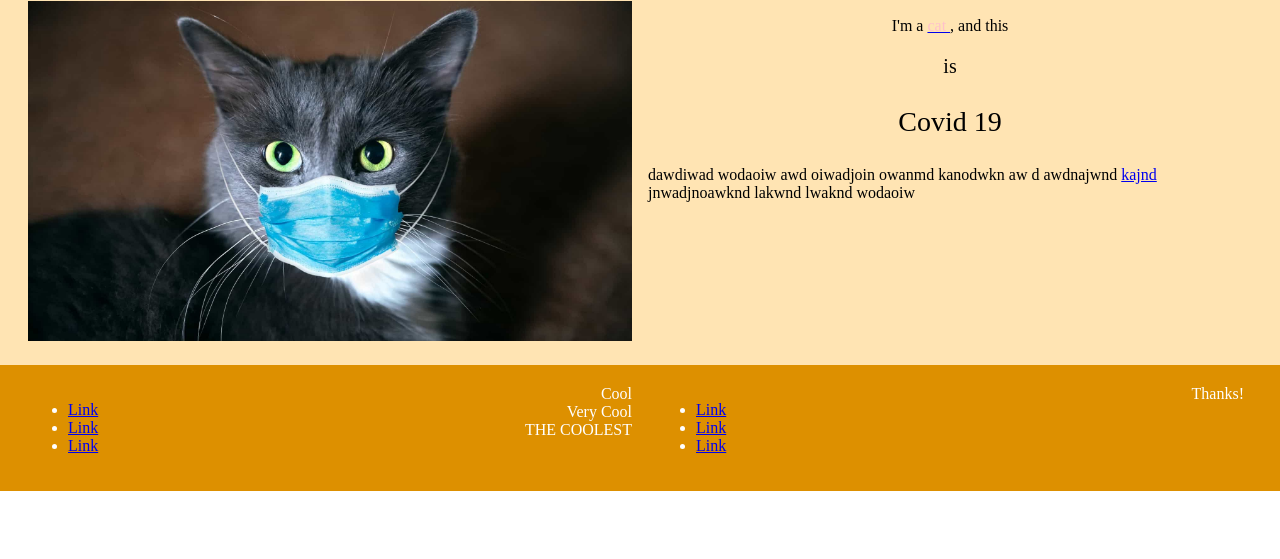
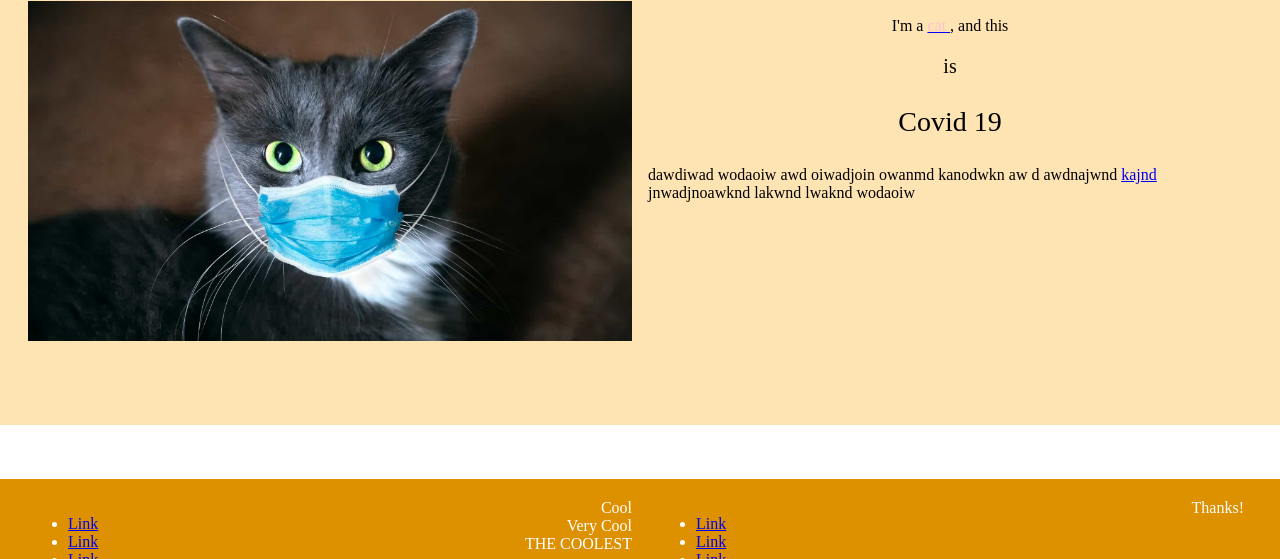
Before and after one commit to Challengers-Tech/js-tut1, a website built with Parcel: page src/index.html in a window 1280 px wide. Shown: the part 241-800 px from the top of the page. Built offline with nearby package versions, Linux system fonts and the light colour scheme.

Commit message:
sticks footer to bottom of viewport

```diff
--- a/src/styles.css
+++ b/src/styles.css
@@ -14,12 +14,16 @@ body {
     color: rgb(0, 0, 0);
     background-color: rgb(255, 228, 179);
     padding: 20px;
+    padding-bottom: 5em;
 }
 
 #footer {
     color: rgb(255, 255, 255);
     background-color: rgb(221, 144, 0);
     padding: 20px;
+    position: fixed;
+    bottom: 0;
+    height: 5em;
 }
 
 
```
